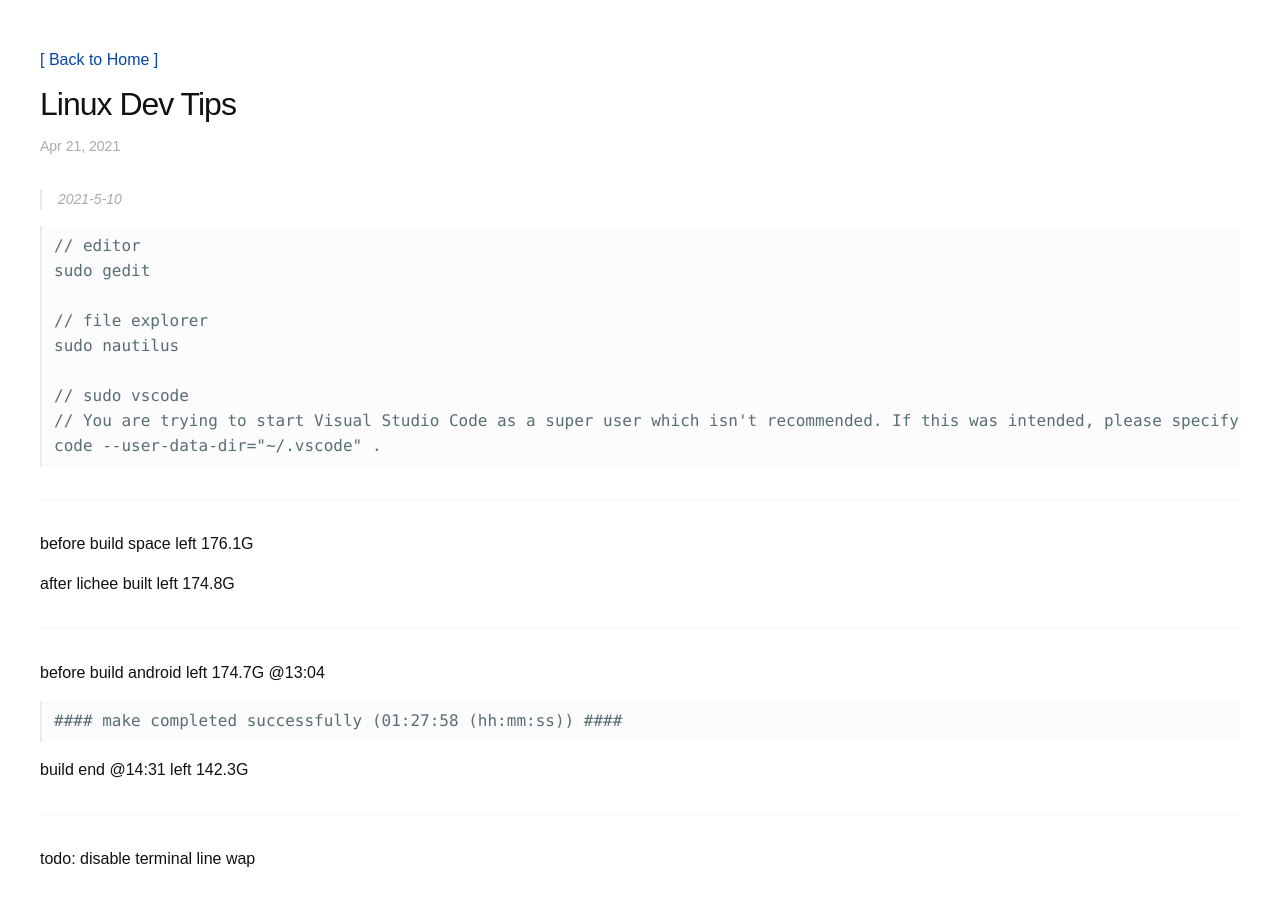
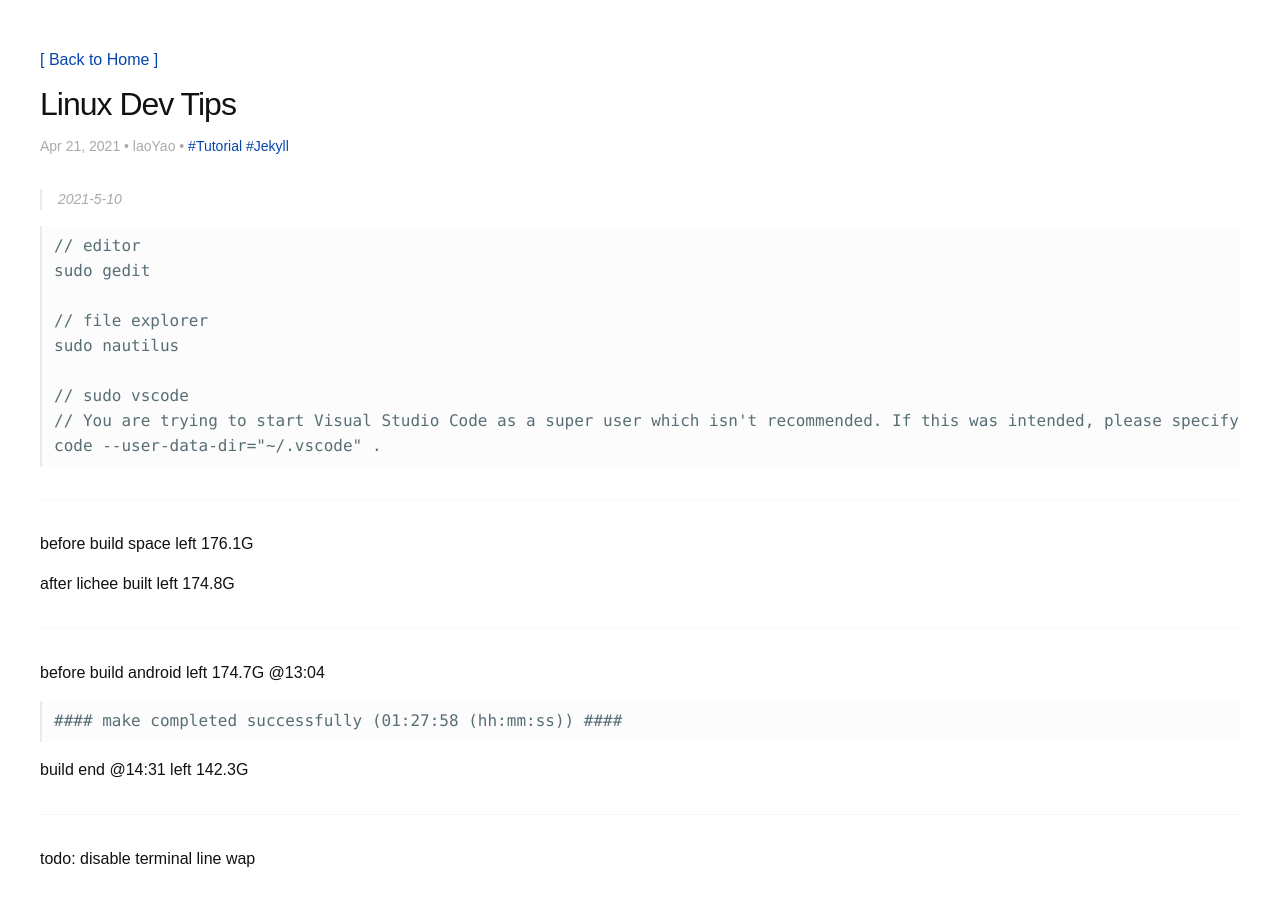
Before and after one commit to inkt/inkt.github.io, a Jekyll site: the page built from _posts/2021-04-21-linux-dev-tips.md, in a window 1280 px wide and 900 px high. Built offline with Jekyll 4.4.1, drawn with Linux system fonts in a browser that asks for light colours; some web fonts are replaced; our own code applies the rules of GitHub Pages for plain Markdown files.

Commit message:
update _posts/2021-04-21-linux-dev-tips.md

````diff
--- a/_posts/2021-04-21-linux-dev-tips.md
+++ b/_posts/2021-04-21-linux-dev-tips.md
@@ -1,3 +1,11 @@
+---
+layout: post
+title: Linux Dev Tips
+tags: [Tutorial,Jekyll]
+author: laoYao
+---
+
+
 > 2021-5-10
 
 ```
````
